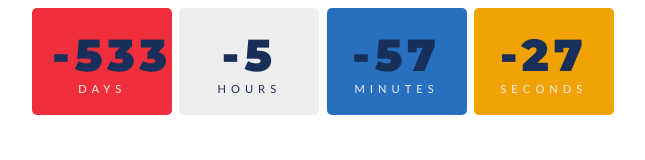
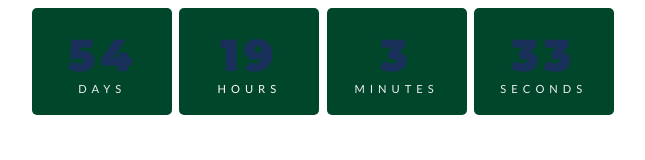
Before and after one commit to jsuyeonfriend/Notion_Countdown, a plain HTML site: page index.html in a window 1280 px wide. Shown: the whole page, without its empty margins (317-962 px from the left). Drawn offline with Linux system fonts and the light colour scheme.

Commit message:
Update index.html

```diff
--- a/index.html
+++ b/index.html
@@ -28,20 +28,20 @@
 }
 
 .days {
-  background: #EF2F3C;
+  background: #00462A;
 }
 
 .hours {
-  background: #eeeeee;
-  color: #183059;
+  background: #00462A;
+  color: #FFFDF1;
 }
 
 .minutes {
-  background: #276FBF;
+  background: #00462A;
 }
 
 .seconds {
-  background: #F0A202;
+  background: #00462A;
 }
 
 .numbers {
@@ -103,7 +103,7 @@
 </body>
 <script>
     const year = new Date().getFullYear();
-const myDate = new Date('Oct 15, 2024 00:00:00');
+const myDate = new Date('May 25, 2026 00:00:00');
 console.log(myDate);
 
 // countdown
```
